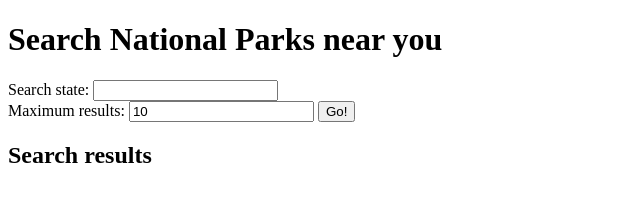
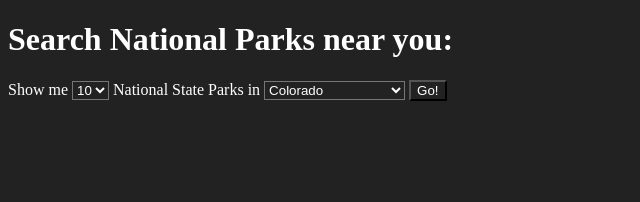
Before and after one commit to thinkful-ei-gecko/shawn-hubert-parks-api, a plain HTML site: page index.html in a window 1280 px wide. Shown: the whole page, without its empty margins (0-640 px from the left). Drawn offline with nearby package versions, Linux system fonts and the light colour scheme.

Commit message:
dropdown buttons and edits for grading

```diff
--- a/index.css
+++ b/index.css
@@ -0,0 +1,15 @@
+* {
+  background-color: rgb(34, 34, 34);
+  color: white;
+}
+
+li {
+  max-width: 50%;
+  list-style: none;
+}
+
+.results {
+  max-width: 75%;
+  border: 1px, solid white;
+  border-radius: 5px;
+}
--- a/index.html
+++ b/index.html
@@ -1,34 +1,107 @@
 <!DOCTYPE html>
 <html lang="en">
+
 <head>
     <meta charset="UTF-8">
     <meta name="viewport" content="width=device-width, initial-scale=1.0">
     <meta http-equiv="X-UA-Compatible" content="ie=edge">
     <title>National Parks API</title>
     <link rel="stylesheet" href="index.css">
-    <script src="https://code.jquery.com/jquery-3.3.1.js" integrity="sha256-2Kok7MbOyxpgUVvAk/HJ2jigOSYS2auK4Pfzbm7uH60=" crossorigin="anonymous"></script>
+    <script src="https://code.jquery.com/jquery-3.3.1.js"
+        integrity="sha256-2Kok7MbOyxpgUVvAk/HJ2jigOSYS2auK4Pfzbm7uH60=" crossorigin="anonymous"></script>
 </head>
+
 <body>
     <div class="container">
-        <h1>Search National Parks near you</h1>
-
+        <h1>Search National Parks near you:</h1>
         <form id="js-form">
-            <label for="search-term">Search state:</label>
-            <input type="text" name="search-term" id="js-search-term" required>
-            <br>
-            <label for="max-results">Maximum results:</label>
-            <input type="number" name="max-results" id="js-max-results" value="10">
-
+            <label for="max-results">Show me</label>
+            <select class="ui search dropdown" id="js-max-results">
+                <option value="1">1</option>
+                <option value="2">2</option>
+                <option value="3">3</option>
+                <option value="4">4</option>
+                <option value="5">5</option>
+                <option value="6">6</option>
+                <option value="7">7</option>
+                <option value="8">8</option>
+                <option value="9">9</option>
+                <option selected="selected" value="10">10</option>
+                <option value="11">11</option>
+                <option value="12">12</option>
+                <option value="13">13</option>
+                <option value="14">14</option>
+                <option value="15">15</option>
+                <option value="16">16</option>
+                <option value="17">17</option>
+                <option value="18">18</option>
+                <option value="19">19</option>
+                <option value="20">20</option>
+            </select>
+            <label for="search-term">National State Parks in</label>
+            <select id="js-search-term">
+                <option value="AL">Alabama</option>
+                <option value="AK">Alaska</option>
+                <option value="AZ">Arizona</option>
+                <option value="AR">Arkansas</option>
+                <option value="CA">California</option>
+                <option selected="selected" value="CO">Colorado</option>
+                <option value="CT">Connecticut</option>
+                <option value="DE">Delaware</option>
+                <option value="DC">District Of Columbia</option>
+                <option value="FL">Florida</option>
+                <option value="GA">Georgia</option>
+                <option value="HI">Hawaii</option>
+                <option value="ID">Idaho</option>
+                <option value="IL">Illinois</option>
+                <option value="IN">Indiana</option>
+                <option value="IA">Iowa</option>
+                <option value="KS">Kansas</option>
+                <option value="KY">Kentucky</option>
+                <option value="LA">Louisiana</option>
+                <option value="ME">Maine</option>
+                <option value="MD">Maryland</option>
+                <option value="MA">Massachusetts</option>
+                <option value="MI">Michigan</option>
+                <option value="MN">Minnesota</option>
+                <option value="MS">Mississippi</option>
+                <option value="MO">Missouri</option>
+                <option value="MT">Montana</option>
+                <option value="NE">Nebraska</option>
+                <option value="NV">Nevada</option>
+                <option value="NH">New Hampshire</option>
+                <option value="NJ">New Jersey</option>
+                <option value="NM">New Mexico</option>
+                <option value="NY">New York</option>
+                <option value="NC">North Carolina</option>
+                <option value="ND">North Dakota</option>
+                <option value="OH">Ohio</option>
+                <option value="OK">Oklahoma</option>
+                <option value="OR">Oregon</option>
+                <option value="PA">Pennsylvania</option>
+                <option value="RI">Rhode Island</option>
+                <option value="SC">South Carolina</option>
+                <option value="SD">South Dakota</option>
+                <option value="TN">Tennessee</option>
+                <option value="TX">Texas</option>
+                <option value="UT">Utah</option>
+                <option value="VT">Vermont</option>
+                <option value="VA">Virginia</option>
+                <option value="WA">Washington</option>
+                <option value="WV">West Virginia</option>
+                <option value="WI">Wisconsin</option>
+                <option value="WY">Wyoming</option>
+            </select>
             <input type="submit" value="Go!">
         </form>
 
         <p id="js-error-message" class="error-message"></p>
         <section id="results" class="hidden">
-          <h2>Search results</h2>
-          <ul id="results-list">
-          </ul>
+            <ul id="results-list">
+            </ul>
         </section>
     </div>
     <script src="index.js"></script>
 </body>
+
 </html>
--- a/index.js
+++ b/index.js
@@ -1,10 +1,6 @@
 /* eslint-disable no-console */
 /* eslint-disable no-undef */
 /* eslint-disable strict */
-
-
-//https://developer.nps.gov/api/v1/parks?stateCode=co&limit=5&api_key=05k9MEhhbqhZkN9LEleXdVgUixCszymjr5lc3Vb3
-
 
 function formatQueryParams(params) {
   const queryItems = Object.keys(params)
@@ -12,13 +8,7 @@ function formatQueryParams(params) {
   return queryItems.join('&');
 }
 
-
-
-
-
-
-
-function getParks(query, maxResults=10) {
+function getParks(query, maxResults = 10) {
   const params = {
     stateCode: query,
     limit: maxResults,
@@ -26,8 +16,6 @@ function getParks(query, maxResults=10) {
   };
   const queryString = formatQueryParams(params);
   const url = 'https://developer.nps.gov/api/v1/parks' + '?' + queryString;
-
-  console.log(url);
 
   fetch(url)
     .then(response => {
@@ -42,30 +30,21 @@ function getParks(query, maxResults=10) {
     });
 }
 
-
 function displayResults(responseJson) {
-  // if there are previous results, remove them
   console.log(responseJson);
   $('#results-list').empty();
-  // iterate through the items array
-  for (let i = 0; i < responseJson.data.length; i++){
-    // for each video object in the items
-    //array, add a list item to the results
-    //list with the video title, description,
-    //and thumbnail
+  $('#results-list').append('<h2>Search results:</h2>');
+
+  for (let i = 0; i < responseJson.data.length; i++) {
     $('#results-list').append(
-      `<li><h3>${responseJson.data[i].fullName}</h3>
-      <p>${responseJson.data[i].description}</p>
-      <p>${responseJson.data[i].latLong}</p>
-      <p>${responseJson.data[i].url}</p>
-      </li>`
-    );}
-  //display the results section
+      `<h3>${responseJson.data[i].fullName}</h3>
+      <li>${responseJson.data[i].description}</li><br>
+      <li>${responseJson.data[i].latLong}</li><br>
+      <li><a href="${responseJson.data[i].url}">${responseJson.data[i].url}</a></li><br>`
+    );
+  }
   $('#results').removeClass('hidden');
 }
-
-
-
 
 function watchForm() {
   $('form').submit(event => {
```
